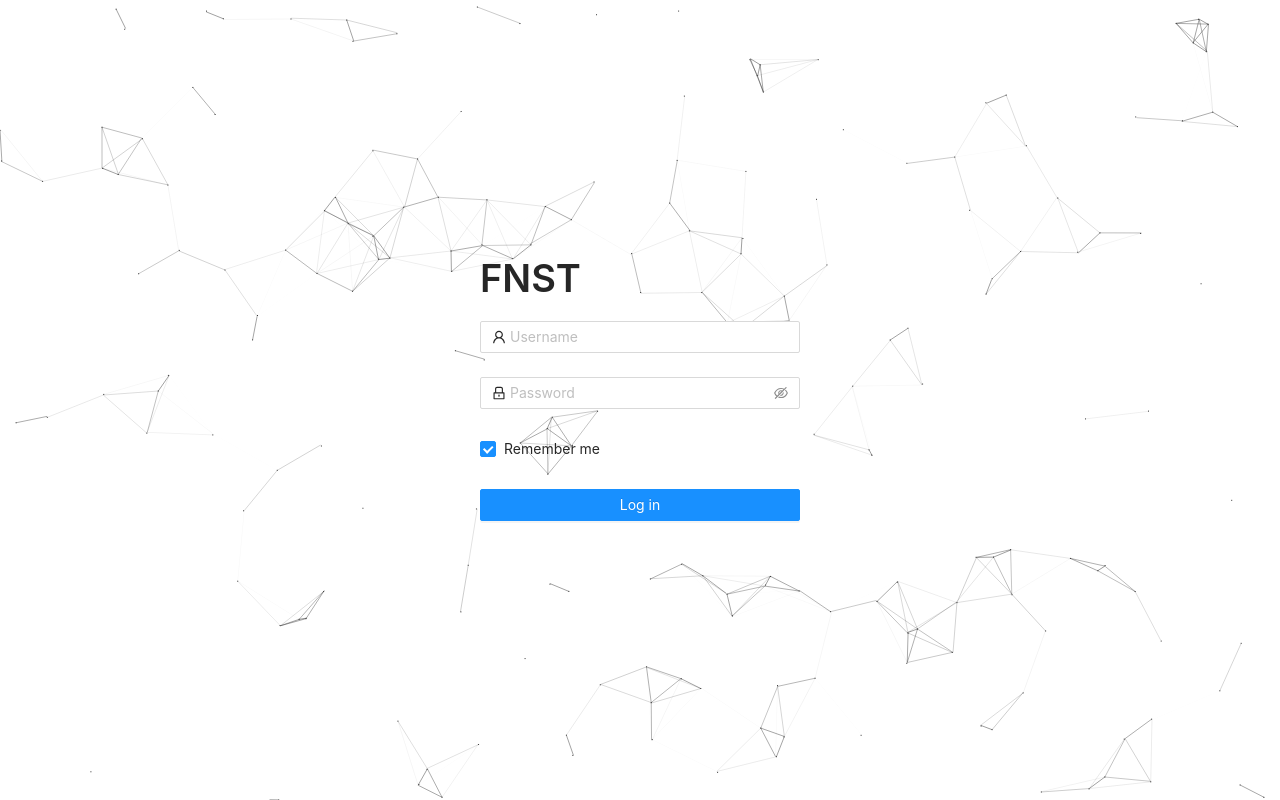
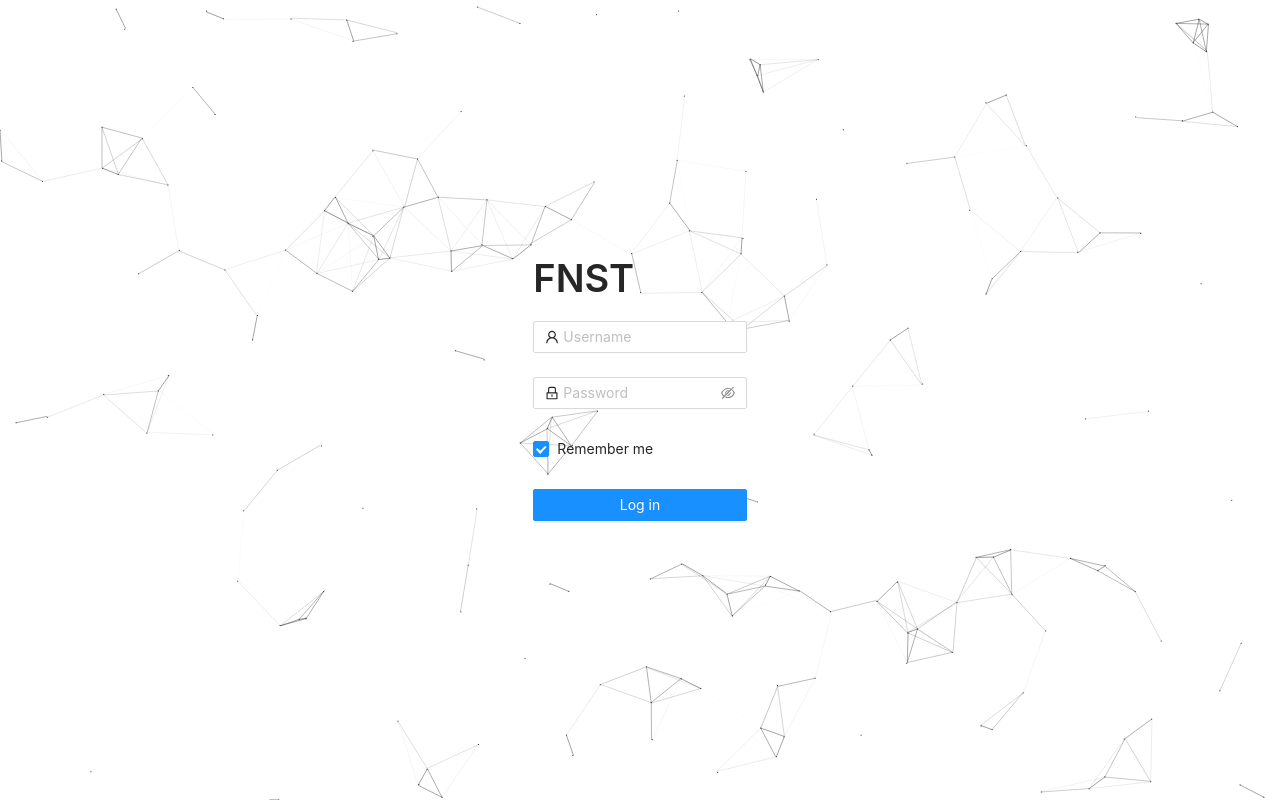
Before and after one commit to hus0210/react-demo, a React (Create React App) app: page / in a window 1280 px wide. Built offline with nearby package versions, Linux system fonts and the light colour scheme.

Commit message:
add respone layout

```diff
--- a/src/pages/login/login.jsx
+++ b/src/pages/login/login.jsx
@@ -25,12 +25,12 @@ export default class Login extends React.Component {
         return (
             <>
                 <Row type="flex" justify="center" align="middle" style={{ minHeight: '100vh' }}>
-                    <Col span={9}></Col>
-                    <Col span={6} value={120}>
+                    <Col xs={2} sm={4} md={6} lg={8} xl={10} ></Col>
+                    <Col xs={20} sm={16} md={12} lg={8} xl={4}>
                         <Title>FNST</Title>
                         <LoginForm onFinish={this.onFinish.bind(this)} onFinishFailed={this.onFinishFailed.bind(this)} />
                     </Col>
-                    <Col span={9}></Col>
+                    <Col xs={2} sm={4} md={6} lg={8} xl={10} ></Col>
                 </Row>
             </>
         );
--- a/src/pages/signin/signin.jsx
+++ b/src/pages/signin/signin.jsx
@@ -2,6 +2,9 @@ import React from 'react';
 import './signin.css'
 import LoginForm from '../../components/loginForm/loginForm.jsx'
 import { Row, Col } from 'antd';
+import { Typography } from 'antd';
+
+const { Title } = Typography;
 
 export default class SignIn extends React.Component {
     onFinish(values) {
@@ -16,11 +19,12 @@ export default class SignIn extends React.Component {
         return (
             <>
                 <Row type="flex" justify="center" align="middle" style={{ minHeight: '100vh' }}>
-                    <Col span={8}></Col>
-                    <Col span={8}>
+                    <Col xs={2} sm={4} md={6} lg={8} xl={10} ></Col>
+                    <Col xs={20} sm={16} md={12} lg={8} xl={4}>
+                        <Title>FNST</Title>
                         <LoginForm onFinish={this.onFinish.bind(this)} onFinishFailed={this.onFinishFailed.bind(this)} />
                     </Col>
-                    <Col span={8}></Col>
+                    <Col xs={2} sm={4} md={6} lg={8} xl={10} ></Col>
                 </Row>
             </>
         );
```
